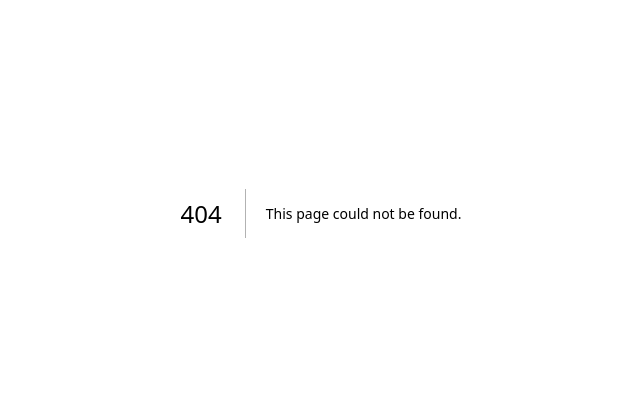
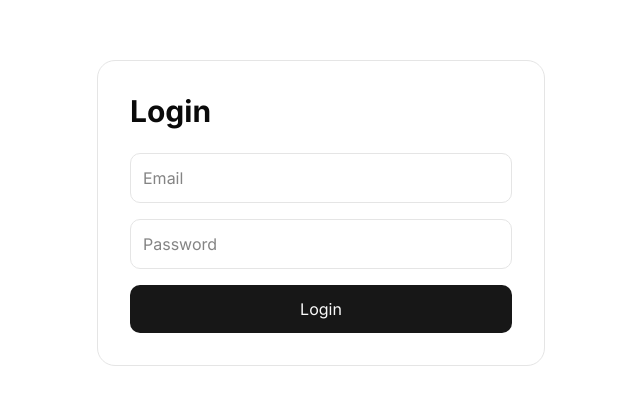
Before and after one commit to irshadalam2212/leadflow, a Next.js app: page /login in a window 1280 px wide. Before the commit this address had no page. Shown: the part 187-592 px from the top of the page, without its empty margins (319-959 px from the left). Built offline with nearby package versions, Linux system fonts and the light colour scheme.

Commit message:
Implement authentication with NextAuth, add login page, and wrap application in AuthProvider

```diff
--- /dev/null
+++ b/app/(auth)/login/page.tsx
@@ -0,0 +1,98 @@
+"use client";
+
+import { useState } from "react";
+import { signIn } from "next-auth/react";
+import { useRouter } from "next/navigation";
+
+export default function LoginPage() {
+  const router = useRouter();
+
+  const [email, setEmail] =
+    useState("");
+  const [password, setPassword] =
+    useState("");
+  const [loading, setLoading] =
+    useState(false);
+  const [error, setError] =
+    useState("");
+
+  async function handleSubmit(
+    e: React.FormEvent
+  ) {
+    e.preventDefault();
+
+    setLoading(true);
+    setError("");
+
+    const result = await signIn(
+      "credentials",
+      {
+        email,
+        password,
+        redirect: false,
+      }
+    );
+
+    setLoading(false);
+
+    if (result?.error) {
+      setError("Invalid credentials");
+      return;
+    }
+
+    router.push("/dashboard");
+  }
+
+  return (
+    <div className="flex min-h-screen items-center justify-center">
+      <div className="w-full max-w-md rounded-2xl border p-8">
+        <h1 className="mb-6 text-3xl font-bold">
+          Login
+        </h1>
+
+        <form
+          onSubmit={handleSubmit}
+          className="space-y-4"
+        >
+          <input
+            type="email"
+            placeholder="Email"
+            value={email}
+            onChange={(e) =>
+              setEmail(e.target.value)
+            }
+            className="w-full rounded-lg border p-3"
+          />
+
+          <input
+            type="password"
+            placeholder="Password"
+            value={password}
+            onChange={(e) =>
+              setPassword(
+                e.target.value
+              )
+            }
+            className="w-full rounded-lg border p-3"
+          />
+
+          {error && (
+            <p className="text-sm text-red-500">
+              {error}
+            </p>
+          )}
+
+          <button
+            type="submit"
+            disabled={loading}
+            className="w-full rounded-lg bg-primary p-3 text-primary-foreground"
+          >
+            {loading
+              ? "Logging in..."
+              : "Login"}
+          </button>
+        </form>
+      </div>
+    </div>
+  );
+}
--- /dev/null
+++ b/app/api/auth/[...nextauth]/route.ts
@@ -0,0 +1,3 @@
+import { handlers } from "@/auth";
+
+export const {GET, POST} = handlers
--- a/app/layout.tsx
+++ b/app/layout.tsx
@@ -3,6 +3,7 @@ import { Geist, Geist_Mono } from "next/font/google";
 import "./globals.css";
 import { ThemeProvider } from "@/components/theme-provider";
 import { Inter } from "next/font/google";
+import AuthProvider from "@/components/providers/session-provider";
 
 const geistSans = Geist({
   variable: "--font-geist-sans",
@@ -34,7 +35,11 @@ export default function RootLayout({
       <body
         className={`${geistSans.variable} ${geistMono.variable}`}
       >
-        <ThemeProvider>{children}</ThemeProvider>
+        <ThemeProvider>
+          <AuthProvider>
+            {children}
+          </AuthProvider>
+        </ThemeProvider>
       </body>
     </html>
   );
--- /dev/null
+++ b/auth.ts
@@ -0,0 +1,44 @@
+import NextAuth from "next-auth";
+import Credentials from "next-auth/providers/credentials";
+
+export const { handlers, signIn, signOut, auth } =
+  NextAuth({
+    providers: [
+      Credentials({
+        credentials: {
+          email: {},
+          password: {},
+        },
+
+        async authorize(credentials) {
+          const email = credentials?.email as string;
+          const password = credentials?.password as string;
+
+          // Temporary hardcoded admin
+          if (
+            email === "admin@leadflow.com" &&
+            password === "admin123"
+          ) {
+            return {
+              id: "1",
+              name: "Admin",
+              email,
+              role: "admin",
+            };
+          }
+
+          return null;
+        },
+      }),
+    ],
+
+    pages: {
+      signIn: "/login",
+    },
+
+    session: {
+      strategy: "jwt",
+    },
+
+    secret: process.env.AUTH_SECRET,
+  });
--- /dev/null
+++ b/components/providers/session-provider.tsx
@@ -0,0 +1,16 @@
+"use client";
+
+import { SessionProvider } from "next-auth/react";
+
+
+export default function AuthProvider({
+  children,
+}: {
+  children: React.ReactNode;
+}) {
+  return (
+    <SessionProvider>
+      {children}
+    </SessionProvider>
+  );
+}
--- a/package.json
+++ b/package.json
@@ -23,6 +23,7 @@
     "lucide-react": "^1.16.0",
     "mongoose": "^9.7.1",
     "next": "16.2.6",
+    "next-auth": "^5.0.0-beta.31",
     "next-cloudinary": "^6.17.5",
     "next-themes": "^0.4.6",
     "prisma": "^7.8.0",
```
Also changed, not shown: 1 other file (tests, documents, lock files or other folders).
